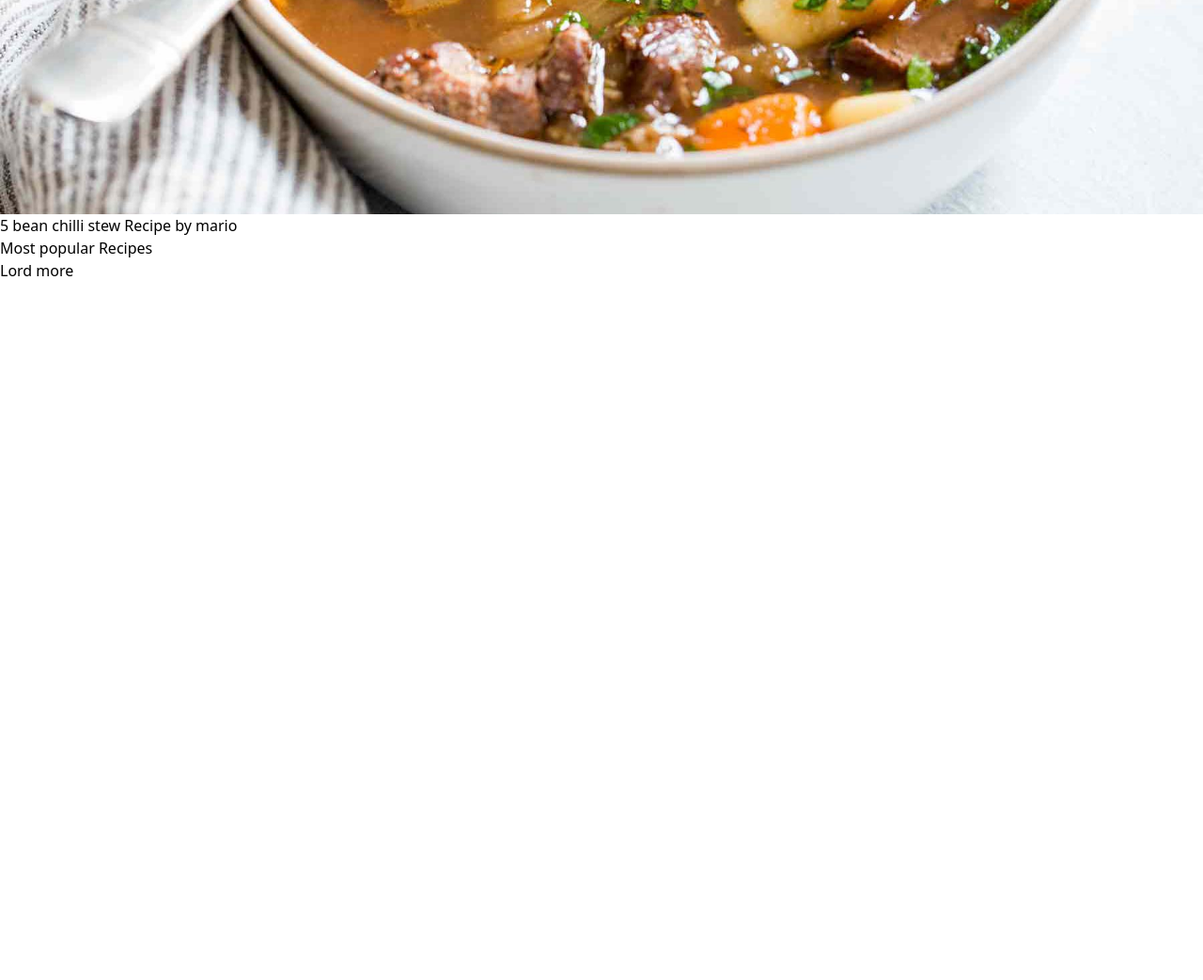
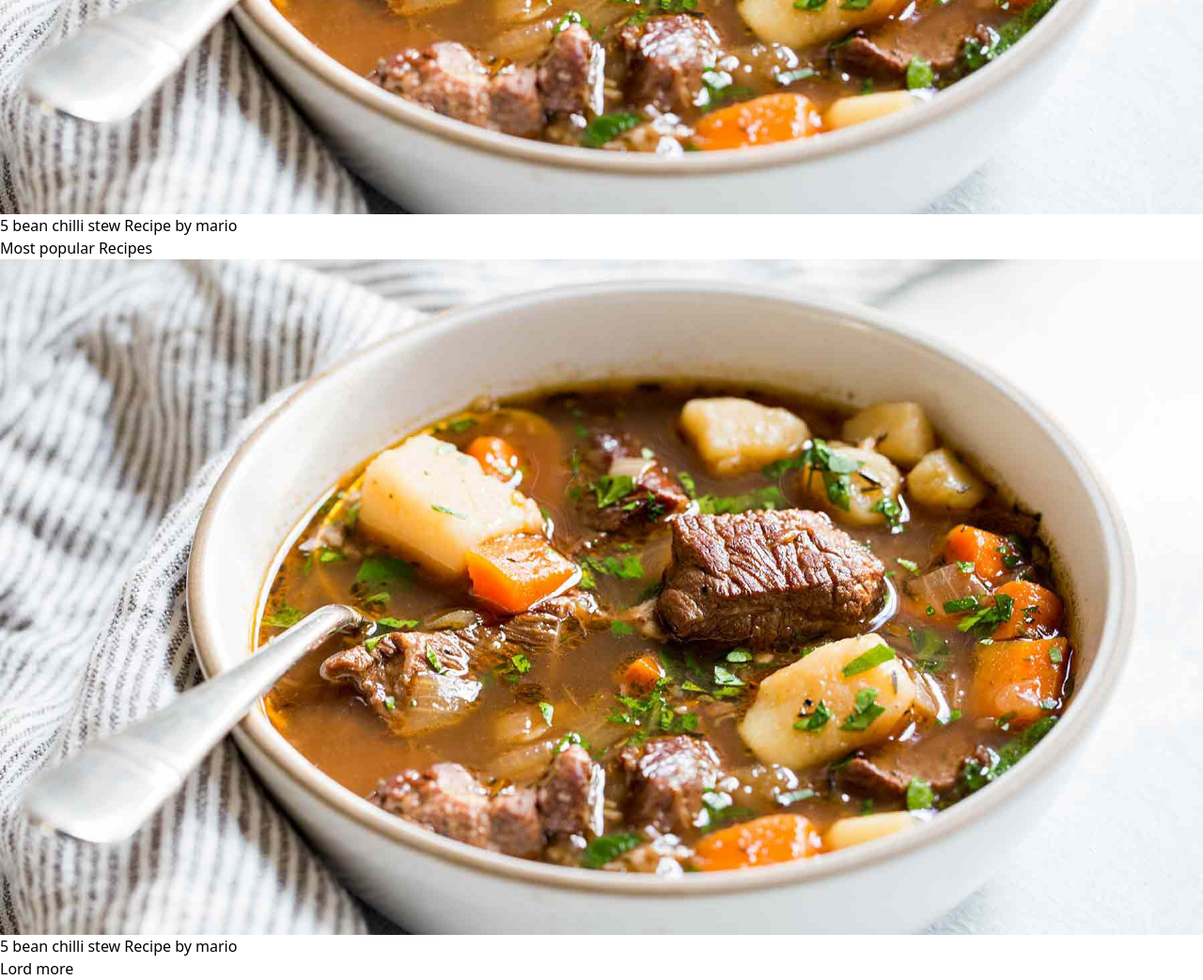
Before and after one commit to m-zeeshan-saeed/https---github.com-m-zeeshan-saeed-tailwind_project, a website: page public/index.html in a window 1280 px wide. Shown: the part 684-1727 px from the top of the page at 94% size. Before the commit the page ends 984 px from the top, so only its background shows below. Drawn offline with nearby package versions, Linux system fonts and the light colour scheme; files that its build step writes are made by us from their sources.

Commit message:
andotherchange

```diff
--- a/public/index.html
+++ b/public/index.html
@@ -61,6 +61,13 @@
           <h4>Most popular Recipes</h4>
           <div>
             <!--card go here-->
+            <div>
+              <img src="/public/img/stew.jpeg" alt="stew" />
+              <div>
+                <span>5 bean chilli stew</span>
+                <span>Recipe by mario</span>
+              </div>
+            </div>
           </div>
           <div>
             <div>Lord more</div>
```
